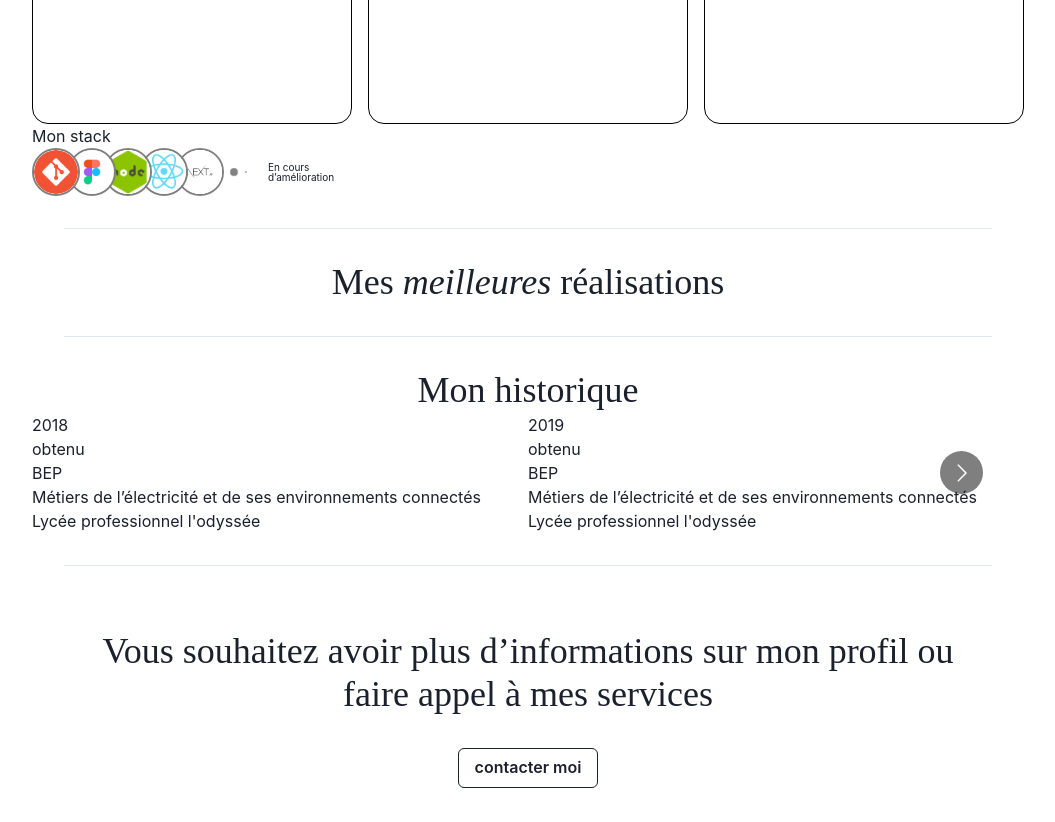
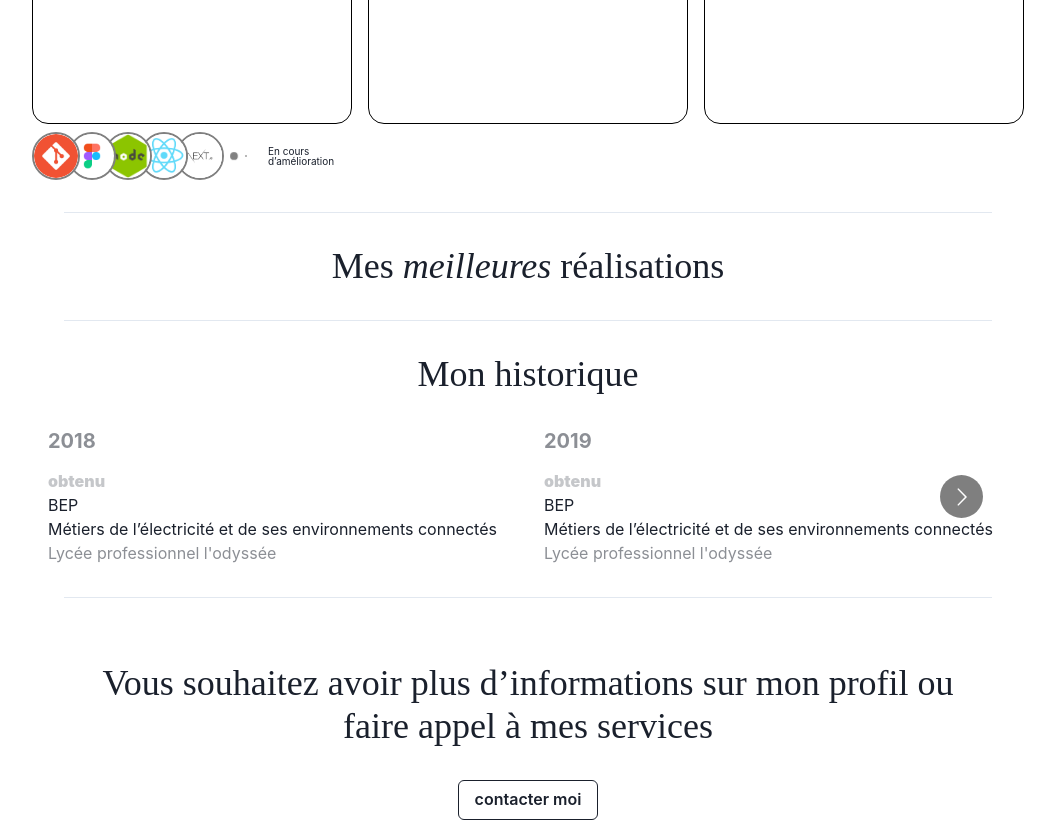
Before and after one commit to Nathan-html/Portfolio, a Next.js app: page / in a window 1280 px wide. Shown: the part 1100-1922 px from the top of the page, without its empty margins (112-1167 px from the left). Built offline with nearby package versions, Linux system fonts and the light colour scheme.

Commit message:
I love pasta too !

```diff
--- a/components/cursor.tsx
+++ b/components/cursor.tsx
@@ -1,6 +1,59 @@
 import {useEffect, useRef} from "react";
 
 export default function Cursor () {
+    // Your CSS as text
+    let styles = `
+        * {
+            cursor: none;
+        }
+
+        .cursor {
+            z-index: 100;
+            position: absolute;
+            top: 0;
+            left: 0;
+            /* border: 2px solid white; */
+            /* background-color: rgba(255, 255, 255, 0.356); */
+            height: 30px;
+            width: 30px;
+            border-radius: 50px;
+            transform: translate(-50%, -50%);
+            pointer-events: none;
+        }
+        .cursor::after,
+        .cursor::before {
+            content: "";
+            position: absolute;
+            top: 50%;
+            left: 50%;
+            transform: translate(-50%, -50%);
+            background-color: #000000;
+            height: 10px;
+            width: 10px;
+            border-radius: 50px;
+        }
+        .cursor::before {
+            background-color: rgb(0, 0, 0);
+        }
+        .cursor.click::before {
+            animation: click 1s ease forwards;
+            background-color: rgb(0, 0, 0);
+        }
+        @keyframes click {
+            0% {
+                opacity: 1;
+                transform: translate(-50%, -50%) scale(1);
+            }
+            100% {
+                opacity: 0;
+                transform: translate(-50%, -50%) scale(7);
+            }
+        }
+    `
+
+    let styleSheet = document.createElement("style")
+    styleSheet.innerText = styles
+    document.head.appendChild(styleSheet)
     const cursorRef = useRef(null);
     useEffect(() => {
         if (cursorRef.current == null) return;
--- a/components/year.tsx
+++ b/components/year.tsx
@@ -1,13 +1,19 @@
 import {NextComponentType} from "next";
+import {Box, Heading, Text} from "@chakra-ui/react";
+import * as React from "react";
 
 const Year: NextComponentType = ({props}: any) => {
-    return <>
-        <h3>{props.year}</h3>
-        <p>{props.state}</p>
+    return <Box margin={'0 1rem'} userSelect={'none'}>
+        <Heading as='h3' size='md' sx={{opacity:' 0.5', marginBottom: "1rem"}}>{props.year}</Heading>
+        <Text sx={{opacity:' 0.25', fontWeight: "900"}}>
+            { props.state }
+        </Text>
         <p>{props.title}</p>
         <p>{props.desc}</p>
-        <p>{props.place}</p>
-    </>
+        <Text sx={{opacity:' 0.5'}}>
+            { props.place }
+        </Text>
+    </Box>
 }
 
 export default Year;
--- a/pages/_app.tsx
+++ b/pages/_app.tsx
@@ -8,7 +8,7 @@ import {appWithTranslation} from "next-i18next";
 
 function App({ Component, pageProps }: AppProps) {
   return <ChakraProvider theme={theme}>
-    <CustomCursor />
+    {/*<CustomCursor />*/}
     <Navbar />
     <Component {...pageProps} />
   </ChakraProvider>
--- a/pages/index.tsx
+++ b/pages/index.tsx
@@ -181,7 +181,7 @@ const Home: NextPage = ({deviceType}) => {
             <GridItem><SkillCard /></GridItem>
             <GridItem><SkillCard /></GridItem>
         </Grid>
-        <Text>Mon stack</Text>
+        <Box marginTop={'0.5rem'}>
             <AvatarGroup>
                 {avatars.map((avatar) => (
                     <Avatar
@@ -210,6 +210,7 @@ const Home: NextPage = ({deviceType}) => {
                     <Text sx={{fontSize: "10px", lineHeight: "10px"}}>En cours<br />d’amélioration</Text>
                 </Box>
             </AvatarGroup>
+        </Box>
 
         <hr style={{margin: "2rem"}} />
 
@@ -218,6 +219,7 @@ const Home: NextPage = ({deviceType}) => {
         <hr style={{margin: "2rem"}} />
 
         <Heading as='h2' size='xl' sx={{fontFamily: "Amiri", fontWeight: "500", textAlign: "center"}}>Mon historique</Heading>
+        <Box marginTop={"2rem"}>
             <Carousel
                 ssr
                 partialVisbile
@@ -231,6 +233,7 @@ const Home: NextPage = ({deviceType}) => {
                     );
                 })}
             </Carousel>
+        </Box>
 
         <hr style={{margin: "2rem"}} />
 
--- a/styles/globals.css
+++ b/styles/globals.css
@@ -15,49 +15,5 @@ a {
 }
 
 * {
-    cursor: none;
     box-sizing: border-box;
 }
-
-.cursor {
-    z-index: 100;
-    position: absolute;
-    top: 0;
-    left: 0;
-    /* border: 2px solid white; */
-    /* background-color: rgba(255, 255, 255, 0.356); */
-    height: 30px;
-    width: 30px;
-    border-radius: 50px;
-    transform: translate(-50%, -50%);
-    pointer-events: none;
-}
-.cursor::after,
-.cursor::before {
-    content: "";
-    position: absolute;
-    top: 50%;
-    left: 50%;
-    transform: translate(-50%, -50%);
-    background-color: #000000;
-    height: 10px;
-    width: 10px;
-    border-radius: 50px;
-}
-.cursor::before {
-    background-color: rgb(0, 0, 0);
-}
-.cursor.click::before {
-    animation: click 1s ease forwards;
-    background-color: rgb(0, 0, 0);
-}
-@keyframes click {
-    0% {
-        opacity: 1;
-        transform: translate(-50%, -50%) scale(1);
-    }
-    100% {
-        opacity: 0;
-        transform: translate(-50%, -50%) scale(7);
-    }
-}
```
Lines whose indentation alone changed are shown as unchanged.
